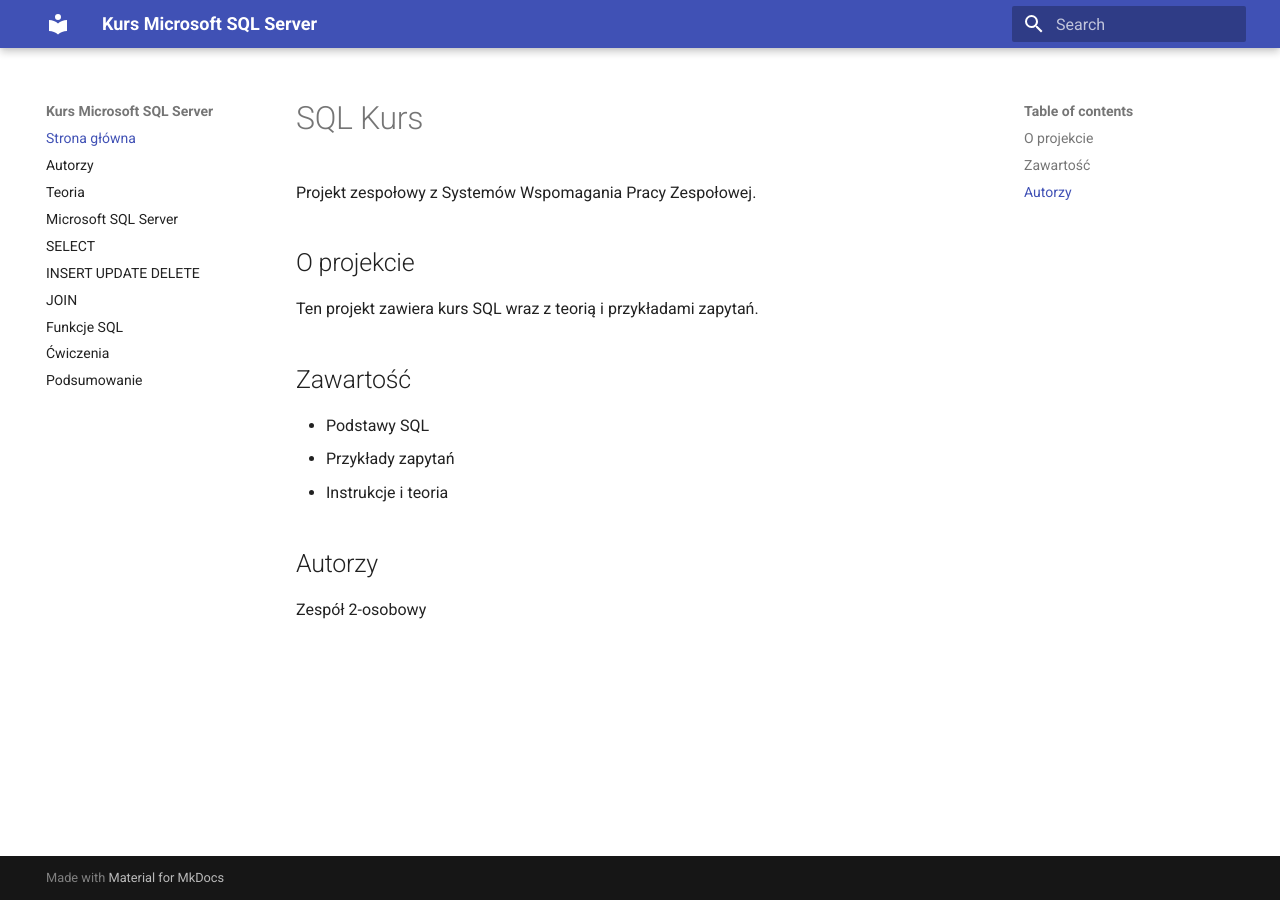
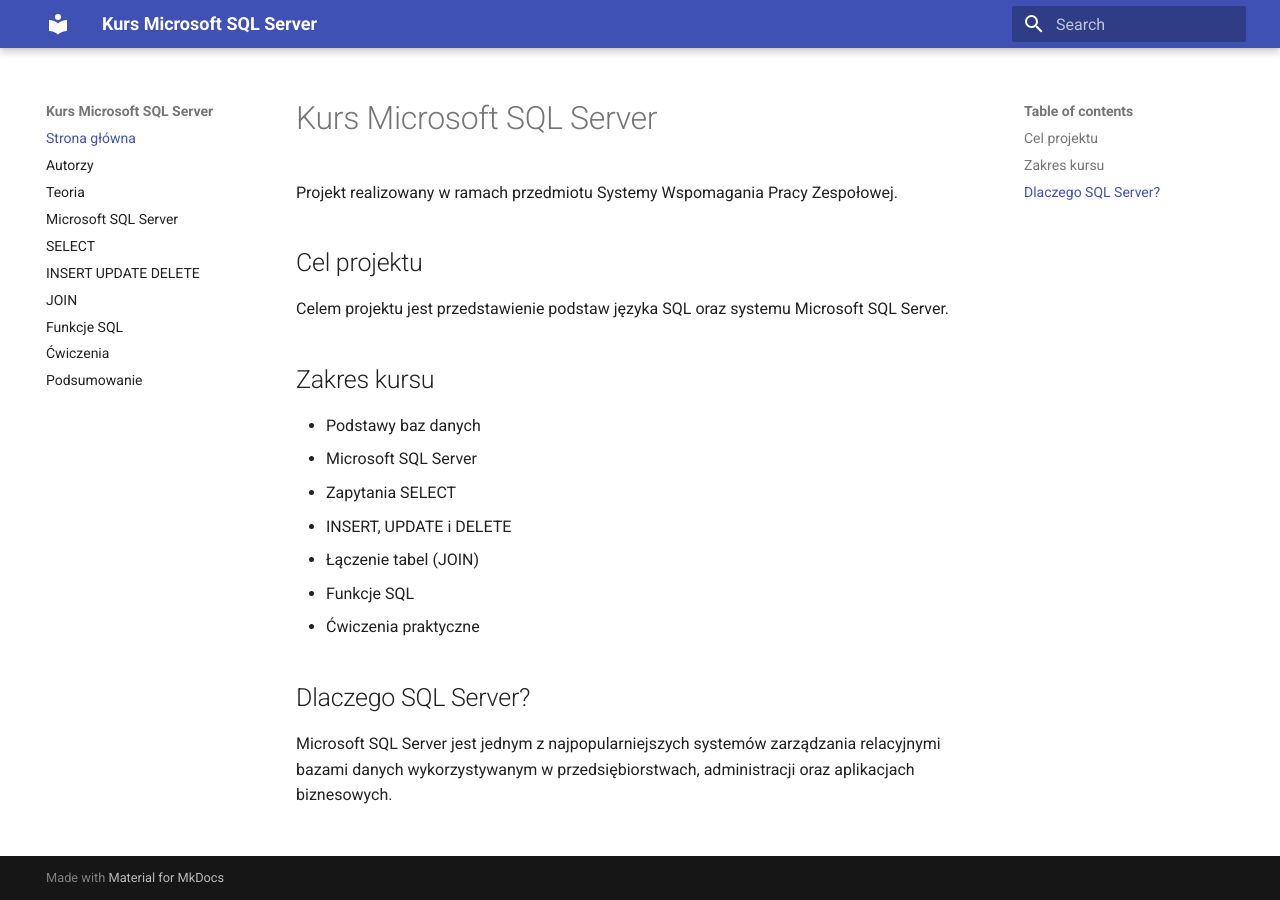
Before and after one commit to 434417/sql-dev, an MkDocs documentation site: the page built from docs/index.md, in a window 1280 px wide. Built offline with MkDocs 1.6.1 and Material for MkDocs 9.7.7, drawn with Linux system fonts in a browser that asks for light colours.

```diff
--- a/docs/index.md
+++ b/docs/index.md
@@ -1,14 +1,21 @@
-# SQL Kurs
+# Kurs Microsoft SQL Server
 
-Projekt zespołowy z Systemów Wspomagania Pracy Zespołowej.
+Projekt realizowany w ramach przedmiotu Systemy Wspomagania Pracy Zespołowej.
 
-## O projekcie
-Ten projekt zawiera kurs SQL wraz z teorią i przykładami zapytań.
+## Cel projektu
 
-## Zawartość
-- Podstawy SQL
-- Przykłady zapytań
-- Instrukcje i teoria
+Celem projektu jest przedstawienie podstaw języka SQL oraz systemu Microsoft SQL Server.
 
-## Autorzy
-Zespół 2-osobowy
+## Zakres kursu
+
+- Podstawy baz danych
+- Microsoft SQL Server
+- Zapytania SELECT
+- INSERT, UPDATE i DELETE
+- Łączenie tabel (JOIN)
+- Funkcje SQL
+- Ćwiczenia praktyczne
+
+## Dlaczego SQL Server?
+
+Microsoft SQL Server jest jednym z najpopularniejszych systemów zarządzania relacyjnymi bazami danych wykorzystywanym w przedsiębiorstwach, administracji oraz aplikacjach biznesowych.
```
Also changed, not shown: docs/authors.md (+67 -5 lines).
